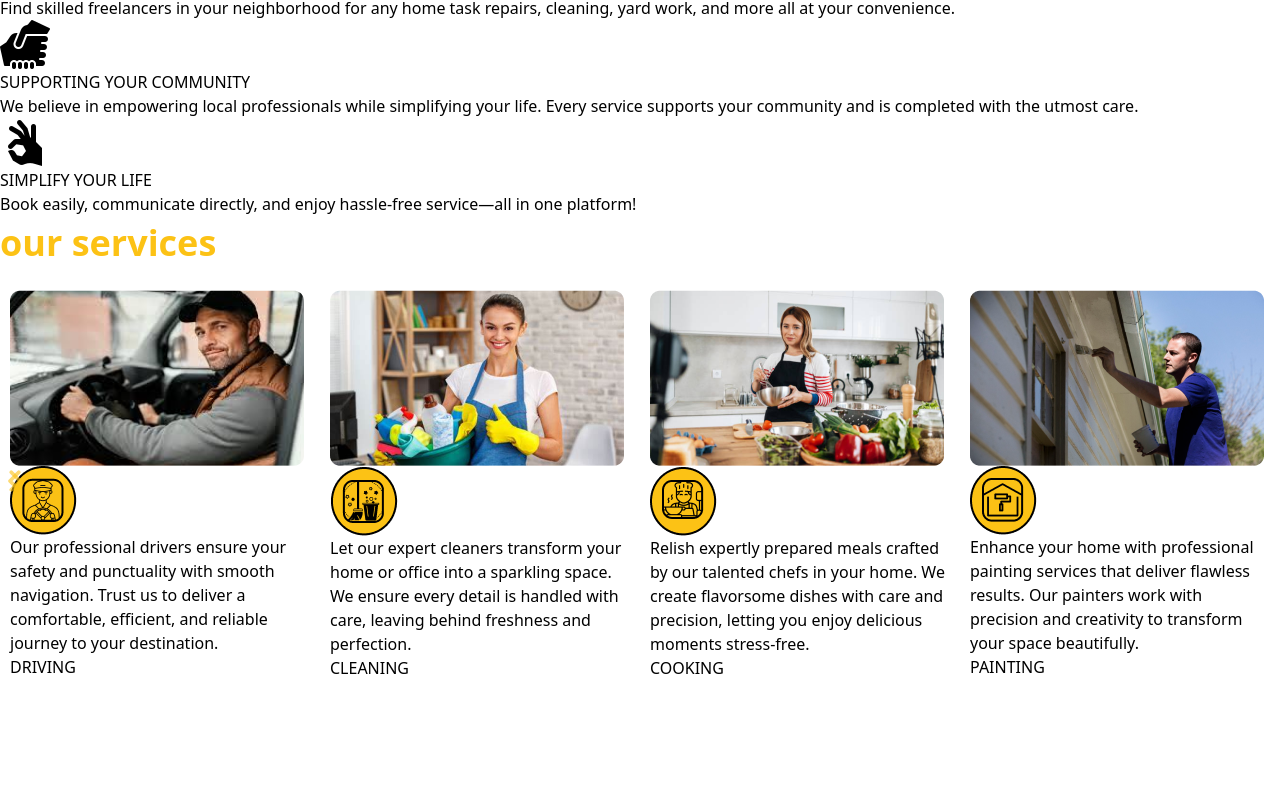
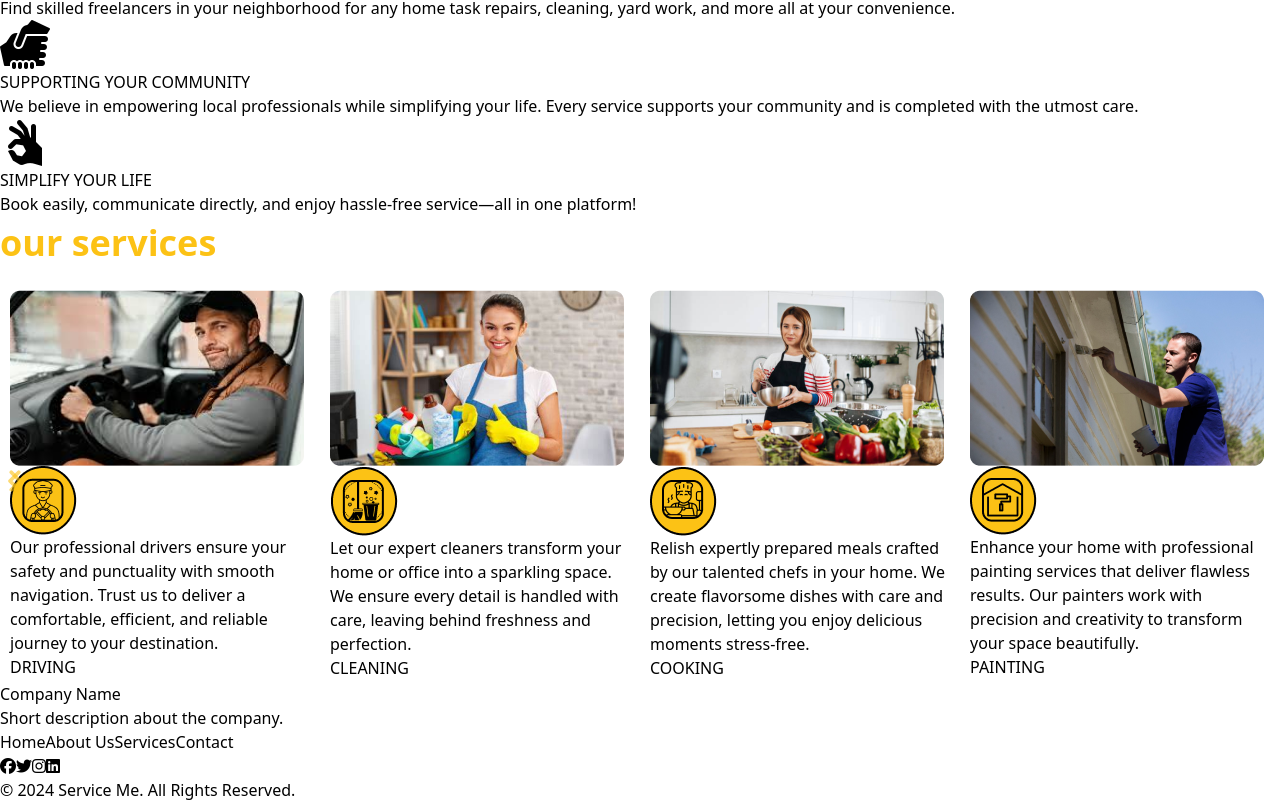
Before and after one commit to VirtusaMax/service-me-front-end, a React (Vite) app: page / in a window 1280 px wide. Shown: the part 3630-4432 px from the top of the page. Before the commit the page ends 4312 px from the top, so only its background shows below. Built offline with nearby package versions, Linux system fonts and the light colour scheme.

Commit message:
create footer.jsx

```diff
--- a/package.json
+++ b/package.json
@@ -10,6 +10,7 @@
     "preview": "vite preview"
   },
   "dependencies": {
+    "@fortawesome/fontawesome-free": "^6.7.1",
     "@fortawesome/fontawesome-svg-core": "^6.7.1",
     "@fortawesome/free-solid-svg-icons": "^6.7.1",
     "@fortawesome/react-fontawesome": "^0.2.2",
--- /dev/null
+++ b/src/components/custom-components/Footer.jsx
@@ -0,0 +1,44 @@
+import React from 'react';
+import '@fortawesome/fontawesome-free/css/all.min.css';
+
+const Footer = () => {
+  return (
+    <footer className="bg-gray-800 text-white py-10">
+      <div className="container mx-auto px-4">
+        <div className="flex flex-col md:flex-row justify-between items-center">
+          <div className="flex flex-col items-center md:items-start space-y-4 md:space-y-0 md:flex-row md:space-x-6">
+            <div>
+              <h5 className="font-bold text-lg">Company Name</h5>
+              <p className="text-sm text-gray-400">Short description about the company.</p>
+            </div>
+            <div className="flex flex-col md:flex-row space-y-2 md:space-y-0 md:space-x-6">
+              <a href="#" className="hover:text-gray-300">Home</a>
+              <a href="#" className="hover:text-gray-300">About Us</a>
+              <a href="#" className="hover:text-gray-300">Services</a>
+              <a href="#" className="hover:text-gray-300">Contact</a>
+            </div>
+          </div>
+          <div className="flex space-x-6 mt-4 md:mt-0">
+            <a href="#" className="text-xl hover:text-gray-300">
+              <i className="fab fa-facebook"></i>
+            </a>
+            <a href="#" className="text-xl hover:text-gray-300">
+              <i className="fab fa-twitter"></i>
+            </a>
+            <a href="#" className="text-xl hover:text-gray-300">
+              <i className="fab fa-instagram"></i>
+            </a>
+            <a href="#" className="text-xl hover:text-gray-300">
+              <i className="fab fa-linkedin"></i>
+            </a>
+          </div>
+        </div>
+      </div>
+      <div className="text-center text-sm text-gray-400 mt-6">
+        <p>&copy; 2024 Service Me. All Rights Reserved.</p>
+      </div>
+    </footer>
+  );
+};
+
+export default Footer;
--- a/src/pages/Home.tsx
+++ b/src/pages/Home.tsx
@@ -2,6 +2,7 @@ import React from 'react'
 import Services from '../section/service/Services'
 import AboutUs from '../section/about/AboutUs'
 import Navbar from '../components/custom-components/Navbar'
+import Footer from '../components/custom-components/Footer'
 
 const Home = () => {
   return (
@@ -9,6 +10,7 @@ const Home = () => {
       <Navbar/>
       <AboutUs/>
       <Services/>
+      <Footer />
     </div>
   )
 }
```
Also changed, not shown: 1 other file (tests, documents, lock files or other folders).
